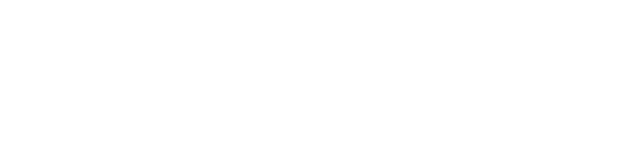
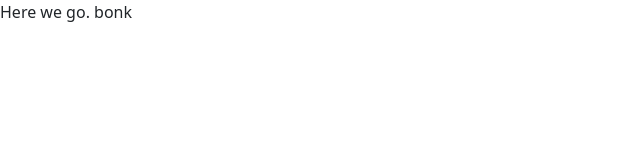
Before and after one commit to Zibilyonik/portfolio, a website: page index.html in a window 1280 px wide. Shown: the whole page, without its empty margins (0-640 px from the left). Drawn offline with nearby package versions, Linux system fonts and the light colour scheme.

```diff
--- a/index.html
+++ b/index.html
@@ -9,6 +9,6 @@
     <title>Portfolio - Onur Surmeli</title>
   </head>
   <body>
-
+    Here we go. bonk
   </body>
 </html>
```
Also changed, not shown: 1 other file.
